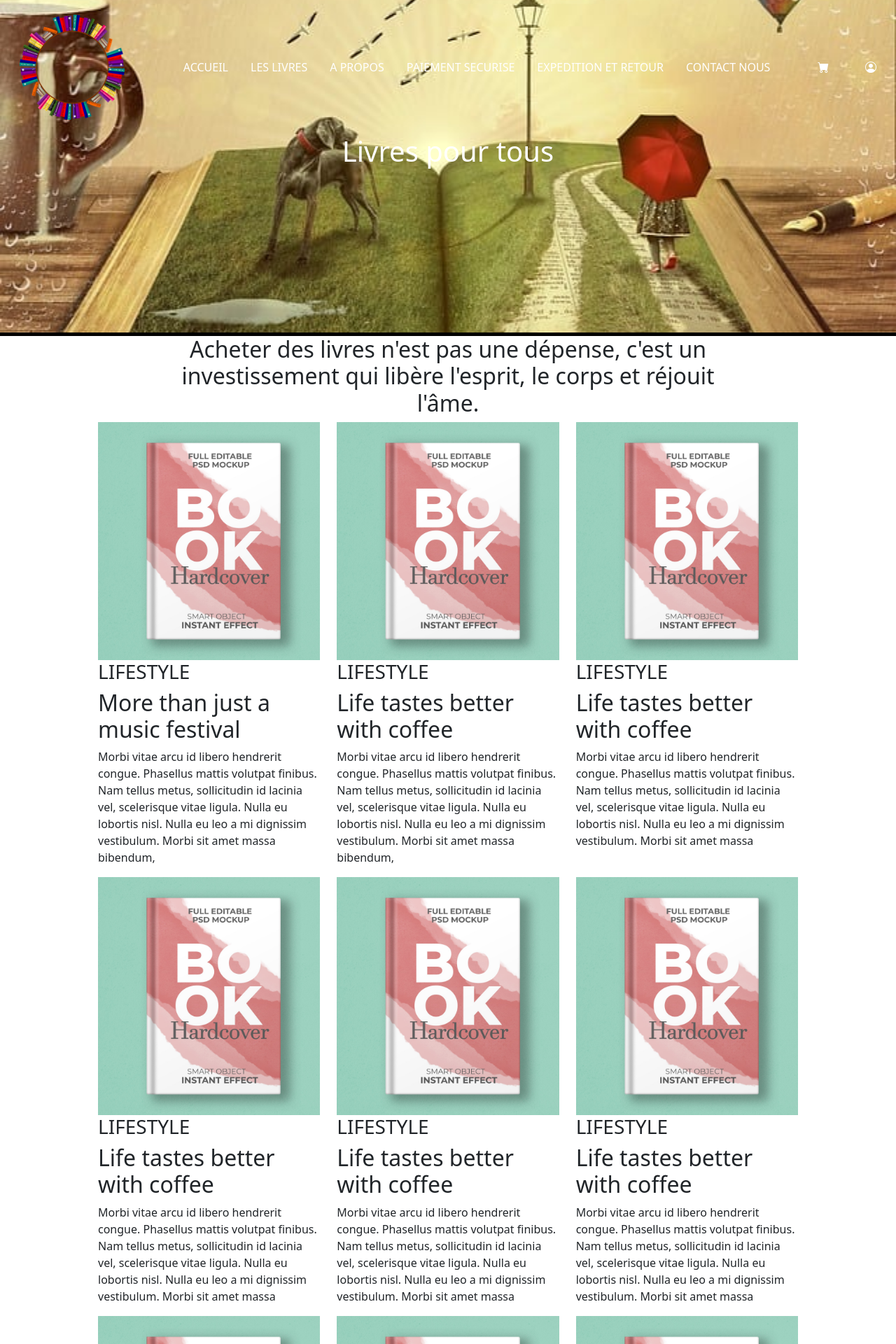
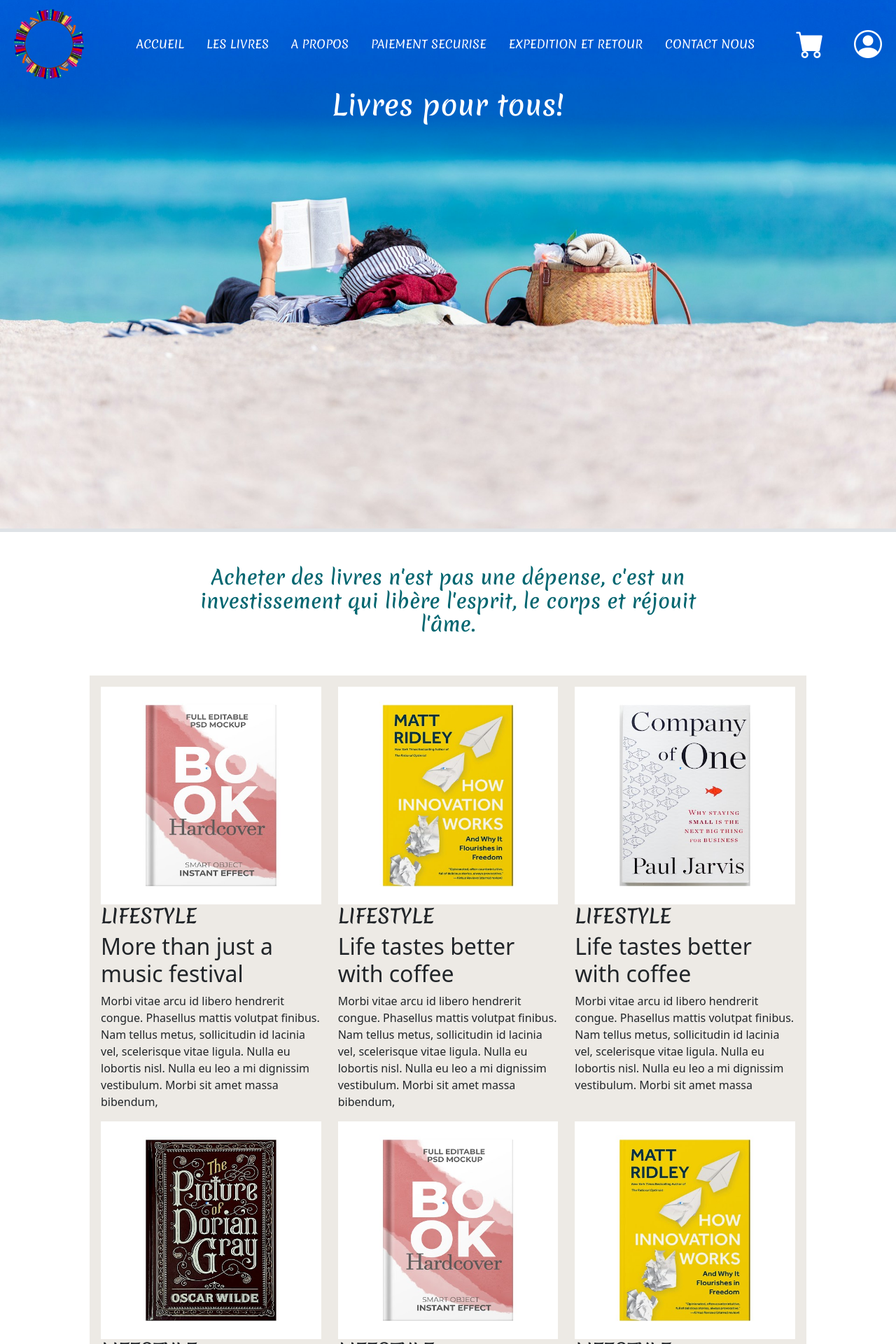
Before and after one commit to francolombiano/e_commerce_books, a PHP site: page / in a window 1280 px wide. Shown: the top 1920 px of the page at 70% size. Run offline with PHP 8.4, Linux system fonts and the light colour scheme.

Commit message:
cambia extension de index a php, se hacen dossier admin, inc, cambio tipografia

```diff
--- a/assets/style/style.css
+++ b/assets/style/style.css
@@ -25,10 +25,22 @@ header {
   background-size: cover;
   background-position: center;
   background-repeat: no-repeat;
-  height: 60vh;
+  height: 95vh;
 }
 
 .livres{
   width: 80%;
   margin: 0 auto;
 }
+
+h1, h3, a {
+  font-family: merienda;
+}
+
+.livres{
+  background-color: var(--gray);
+}
+
+.phrase{
+  color: var(--verte);
+}
--- a/index.html
+++ b/index.php
@@ -1,25 +1,30 @@
+
 <!DOCTYPE html>
 <html lang="en">
 
 <head>
     <meta charset="UTF-8">
     <meta name="viewport" content="width=device-width, initial-scale=1.0">
-    <!-- lien pour Bootstrap -->
+    <!-- Link for google fonts -->
+    <link rel="preconnect" href="https://fonts.googleapis.com">
+    <link rel="preconnect" href="https://fonts.gstatic.com" crossorigin>
+    <link href="https://fonts.googleapis.com/css2?family=Merienda:wght@300..900&display=swap" rel="stylesheet">
+    <!-- link for Bootstrap -->
     <link href="https://cdn.jsdelivr.net/npm/bootstrap@5.3.3/dist/css/bootstrap.min.css" rel="stylesheet"
         integrity="sha384-QWTKZyjpPEjISv5WaRU9OFeRpok6YctnYmDr5pNlyT2bRjXh0JMhjY6hW+ALEwIH" crossorigin="anonymous">
-    <!-- lien pour les icons de Bootstrap -->
+    <!-- link for Bootstrap icons-->
     <link rel="stylesheet" href="https://cdn.jsdelivr.net/npm/bootstrap-icons/font/bootstrap-icons.css">
-    <!-- Lien pour CSS -->
+    <!-- Link for CSS -->
     <link rel="stylesheet" href="./assets/style/style.css">
     <title>Accueil</title>
 </head>
 
 <body>
-    <header class="border-bottom border-black border-5">
+    <header class="border-bottom border-5">
         <!-- Navbar -->
-        <nav class="navbar navbar-expand-lg p-3">
+        <nav class="navbar navbar-expand-lg p-2">
             <div class="container-fluid"> <!-- Logo -->
-                <a class="navbar-brand" href="#"> <img src="./assets/img/logo_livres.png" alt="Logo" height="150"> </a>
+                <a class="navbar-brand" href="#"> <img src="./assets/img/logo_livres.png" alt="Logo" height="100"> </a>
 
                 <!-- Menu Navigation -->
                 <ul class="navbar-nav mr-auto">
@@ -46,31 +51,31 @@
 
                 <!-- Cart -->
                 <a class="nav-link" href="#">
-                    <i class="bi bi-cart-fill text-white"></i>
+                    <i class="bi bi-cart-fill text-white display-6"></i>
                 </a>
 
                 <!-- Login -->
                 <a class="nav-link" href="#">
-                    <i class="bi bi-person-circle text-white"></i>
+                    <i class="bi bi-person-circle text-white display-6"></i>
                 </a>
             </div>
         </nav>
 
-        <!-- titre -->
-        <div class="livres text-white text-center">
-            <h1>Livres pour tous</h1>
+        <!-- title -->
+        <div class="titre text-white text-center">
+            <h1>Livres pour tous!</h1>
         </div>
 
     </header>
 
     <main>
-        <div class="phrase col-8 text-center mx-auto">
-            <h2>Acheter des livres n'est pas une dépense, c'est un investissement qui libère l'esprit, le corps et
-                réjouit l'âme.</h2>
+        <div class="phrase col-8 text-center mx-auto p-5">
+            <h3>Acheter des livres n'est pas une dépense, c'est un investissement qui libère l'esprit, le corps et
+                réjouit l'âme.</h3>
         </div>
 
         <section>
-            <div class="container-fluid livres">
+            <div class="container-fluid livres p-3">
                 <div class="row justify-content-center">
                     <article class="col-4">
                         <div>
@@ -94,7 +99,7 @@
                     <article class="col-4">
                         <div>
                             <figure>
-                                <img src="./assets/img/livre1.jpg" alt="">
+                                <img src="./assets/img/livre2.jpg" alt="">
                                 <div class="pretitre">
                                     <h3>LIFESTYLE</h3>
                                 </div>
@@ -113,7 +118,26 @@
                     <article class="col-4">
                         <div>
                             <figure>
-                                <img src="./assets/img/livre1.jpg" alt="">
+                                <img src="./assets/img/livre3.jpg" alt="">
+                                <div class="pretitre">
+                                    <h3>LIFESTYLE</h3>
+                                </div>
+                                <div class="titre">
+                                    <h2>Life tastes better with coffee</h2>
+                                </div>
+                                <figcaption>Morbi vitae arcu id libero hendrerit congue.
+                                    Phasellus mattis volutpat finibus. Nam tellus metus, sollicitudin
+                                    id lacinia vel, scelerisque vitae ligula. Nulla eu lobortis nisl.
+                                    Nulla eu leo a mi dignissim vestibulum. Morbi sit amet massa
+                                </figcaption>
+                            </figure>
+                        </div>
+                    </article>
+
+                    <article class="col-4">
+                        <div>
+                            <figure>
+                                <img src="./assets/img/livre4.jpg" width="150" alt="">
                                 <div class="pretitre">
                                     <h3>LIFESTYLE</h3>
                                 </div>
@@ -151,7 +175,7 @@
                     <article class="col-4">
                         <div>
                             <figure>
-                                <img src="./assets/img/livre1.jpg" alt="">
+                                <img src="./assets/img/livre2.jpg" alt="">
                                 <div class="pretitre">
                                     <h3>LIFESTYLE</h3>
                                 </div>
@@ -170,7 +194,7 @@
                     <article class="col-4">
                         <div>
                             <figure>
-                                <img src="./assets/img/livre1.jpg" alt="">
+                                <img src="./assets/img/livre3.jpg" alt="">
                                 <div class="pretitre">
                                     <h3>LIFESTYLE</h3>
                                 </div>
@@ -189,26 +213,7 @@
                     <article class="col-4">
                         <div>
                             <figure>
-                                <img src="./assets/img/livre1.jpg" alt="">
-                                <div class="pretitre">
-                                    <h3>LIFESTYLE</h3>
-                                </div>
-                                <div class="titre">
-                                    <h2>Life tastes better with coffee</h2>
-                                </div>
-                                <figcaption>Morbi vitae arcu id libero hendrerit congue.
-                                    Phasellus mattis volutpat finibus. Nam tellus metus, sollicitudin
-                                    id lacinia vel, scelerisque vitae ligula. Nulla eu lobortis nisl.
-                                    Nulla eu leo a mi dignissim vestibulum. Morbi sit amet massa
-                                </figcaption>
-                            </figure>
-                        </div>
-                    </article>
-
-                    <article class="col-4">
-                        <div>
-                            <figure>
-                                <img src="./assets/img/livre1.jpg" alt="">
+                                <img src="./assets/img/livre4.jpg" alt="">
                                 <div class="pretitre">
                                     <h3>LIFESTYLE</h3>
                                 </div>
@@ -256,6 +261,10 @@
 
     </main>
 
+    <footer>
+
+    </footer>
+
 
 
 
```
Also changed, not shown: assets/img/bg_navigation.jpg, assets/img/livre1.jpg, assets/img/livre2.jpg (added), assets/img/livre3.jpg (added), assets/img/livre4.jpg (added).
